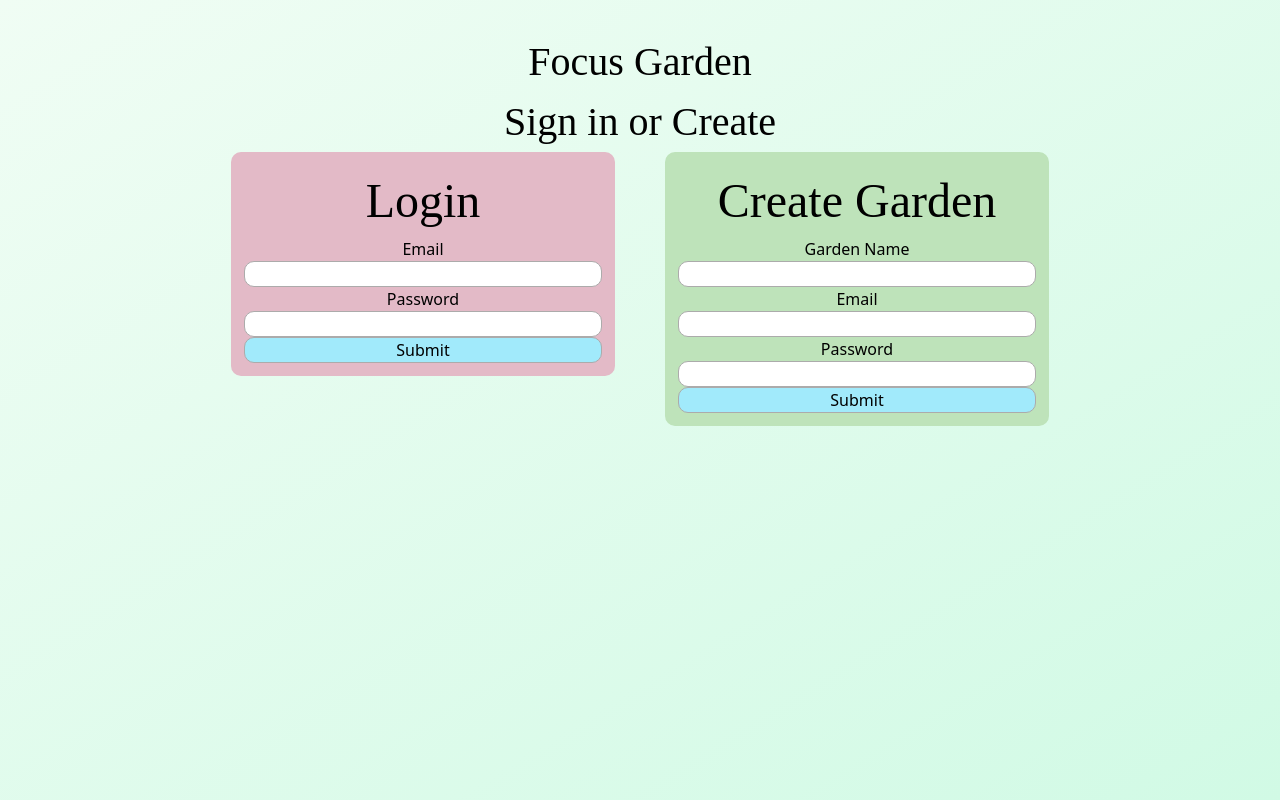
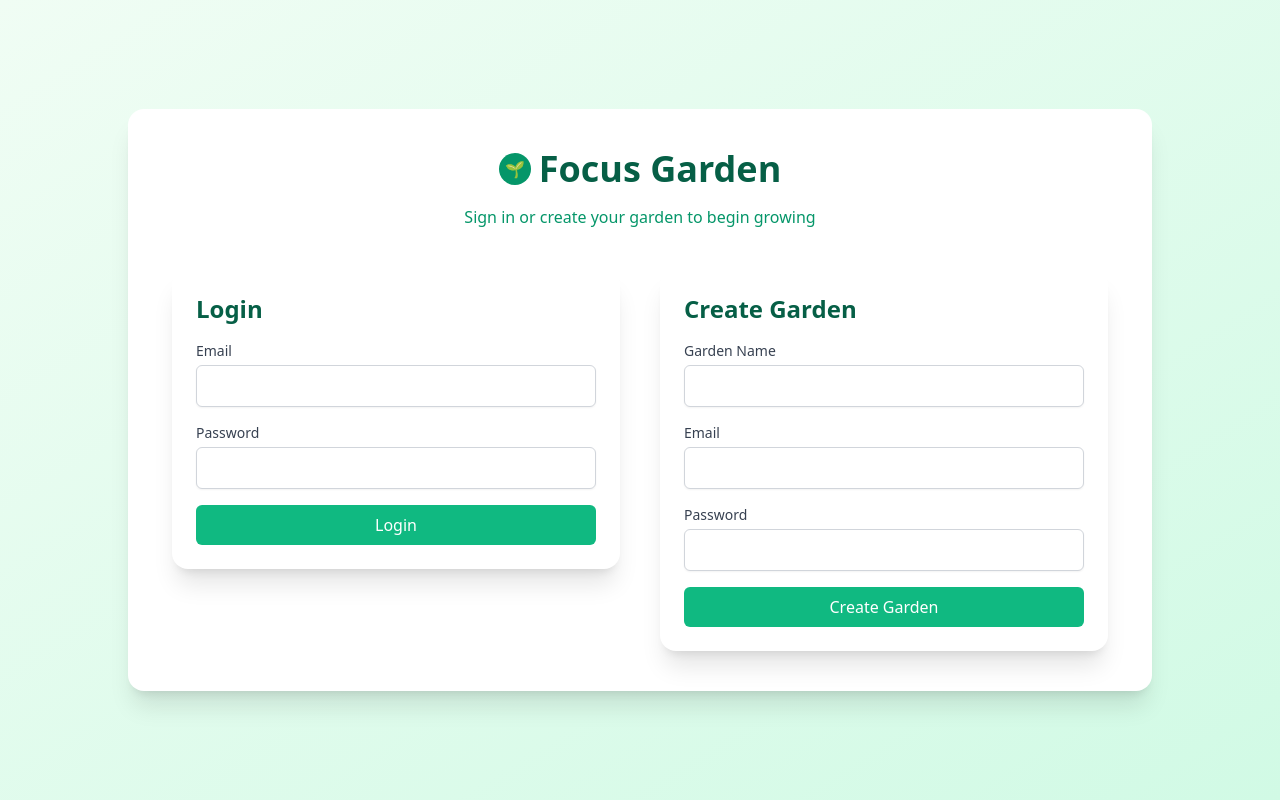
Before and after one commit to notFazal/Grow-Garden, a React (Vite) app in the folder frontend/: page / in a window 1280 px wide. Built offline with nearby package versions, Linux system fonts and the light colour scheme.

Commit message:
The signup page has a better layout similar to that of the garden page

```diff
--- a/frontend/src/LandingPage.css
+++ /dev/null
@@ -1,26 +0,0 @@
-/* LandingPage.css */
-.header {
-	text-align: center;
-	color: rgb(0, 0, 0);
-	font-family: serif;
-	font-size: 40px;
-  }
-  .scaling {
-	transform: scale(1,1);
-	height: 5vh;
-
-  }
-.loginSignUp {
-	height: 50vh;
-	justify-content: center;
-	display: flex;
-	flex-direction: row;
-	gap: 50px;
-}
-.main {
-	width: 100%;
-	height: 100vh;
-	box-sizing: border-box;
-	background-color: #000000;
-	position: absolute;
-}
--- a/frontend/src/LandingPage.tsx
+++ b/frontend/src/LandingPage.tsx
@@ -1,19 +1,26 @@
-// LandingPage.tsx
-import './LandingPage.css';
 import SignUp from './components/SignUp.tsx';
 import Login from './components/Login.tsx';
 
 const LandingPage: React.FC = () => {
 	return (
-        <div className="min-h-screen bg-gradient-to-br from-green-50 to-emerald-100 p-8">
-            <div className='scaling'>
-                <div className="header">
-                    <h1>Focus Garden</h1>
-                    <h3>Sign in or Create </h3>
+	<div className="min-h-screen bg-gradient-to-br from-green-50 to-emerald-100 flex items-center justify-center p-8">
+	  <div className="w-full max-w-5xl bg-white rounded-2xl shadow-xl p-10">
+		<header className="mb-10 text-center">
+		  <div className="flex items-center justify-center gap-2 mb-4">
+			<div className="w-8 h-8 bg-emerald-600 rounded-full flex items-center justify-center text-white">
+			  🌱
 			</div>
-                <div className="loginSignUp">
-                    <div><Login /></div>
-                    <div><SignUp /></div>
+			<h1 className="text-4xl font-bold text-emerald-800">Focus Garden</h1>
+		  </div>
+		  <p className="text-emerald-600">Sign in or create your garden to begin growing</p>
+		</header>
+		<div className="grid grid-cols-1 md:grid-cols-2 gap-8">
+		  <div>
+			<Login />
+		  </div>
+		  <div>
+			<SignUp />
+		  </div>
 		</div>
 	  </div>
 	</div>
--- a/frontend/src/components/Login.css
+++ /dev/null
@@ -1,33 +0,0 @@
-/* Login.css */
-.title {
-	text-align: center;
-    width: 30vw;
-    background-color: #CDE5D9;
-    padding: 2vw 1vw;
-    border-radius: 10px 10px 0 0;
-    font-size: 2rem;
-    font-family: serif;
-}
-p {
-	text-align: center;
-    font-size: 3rem;
-    font-family: serif;
-	border-radius: 10px 10px 10px 10px;
-}
-.Login {
-    text-align: center;
-    display: flex;
-    flex-direction: column;
-    margin: auto;
-    width: 30vw;
-    padding: 1vw 1vw;
-    background-color: #e3bac7;
-    border-radius: 10px 10px 10px 10px;
-}
-input {
-    border: 1px solid rgb(172, 171, 171);
-    border-radius: 10px;
-    padding: 1vw 1vw;
-    outline: none;
-    margin: 5px;
-}
--- a/frontend/src/components/Login.tsx
+++ b/frontend/src/components/Login.tsx
@@ -5,7 +5,6 @@ import { useForm, SubmitHandler } from "react-hook-form";
 import { useNavigate } from 'react-router-dom';
 import { signInWithEmailAndPassword } from "firebase/auth";
 import { auth } from "./firebase.ts";
-import "./Login.css";
 
 interface LoginFormInputs {
   email: string;
@@ -35,17 +34,54 @@ function Login() {
   };
 
   return (
-    <>
-      <form className="Login" onSubmit={handleSubmit(onSubmit)}>
-        <p>Login</p>
-        <h3>Email</h3>
-        <input type="email" {...register("email", { required: true })} />
-        {errors.email && <span style={{ color: "red" }}>*Email* is mandatory</span>}
-        <h3>Password</h3>
-        <input type="password" {...register("password", { required: true })} />
-        <input type="submit" style={{ backgroundColor: "#a1eafb" }} />
-      </form>
-    </>
+	<>
+	  <form
+		onSubmit={handleSubmit(onSubmit)}
+		className="bg-white p-6 rounded-2xl shadow-xl space-y-4 w-full max-w-md mx-auto"
+	  >
+		<h2 className="text-2xl font-semibold text-emerald-800">Login</h2>
+
+		{/* Email */}
+		<div>
+		  <label htmlFor="email" className="block text-sm font-medium text-gray-700">
+			Email
+		  </label>
+		  <input
+			id="email"
+			type="email"
+			{...register("email", { required: true })}
+			className="mt-1 block w-full border border-gray-300 rounded-md p-2 shadow-sm focus:outline-none focus:ring-emerald-500 focus:border-emerald-500"
+		  />
+		  {errors.email && (
+			<span className="text-sm text-red-500 mt-1 block">*Email* is mandatory</span>
+		  )}
+		</div>
+
+		{/* Password */}
+		<div>
+		  <label htmlFor="password" className="block text-sm font-medium text-gray-700">
+			Password
+		  </label>
+		  <input
+			id="password"
+			type="password"
+			{...register("password", { required: true })}
+			className="mt-1 block w-full border border-gray-300 rounded-md p-2 shadow-sm focus:outline-none focus:ring-emerald-500 focus:border-emerald-500"
+		  />
+		  {errors.password && (
+			<span className="text-sm text-red-500 mt-1 block">*Password* is mandatory</span>
+		  )}
+		</div>
+
+		{/* Submit */}
+		<button
+		  type="submit"
+		  className="w-full bg-emerald-500 hover:bg-emerald-600 text-white font-medium py-2 px-4 rounded-md transition-colors"
+		>
+		  Login
+		</button>
+	  </form>
+	</>
   );
 }
 
--- a/frontend/src/components/SignUp.css
+++ /dev/null
@@ -1,18 +0,0 @@
-/* SignUp.css */
-.SignUp {
-    text-align: center;
-    display: flex;
-    flex-direction: column;
-    margin: auto;
-    width: 30vw;
-    padding: 1vw 1vw;
-    background-color: #BEE3BA;
-    border-radius: 10px 10px 10px 10px;
-}
-input {
-    border: 1px solid rgb(172, 171, 171);
-    border-radius: 10px;
-    padding: 1vw 1vw;
-    outline: none;
-    margin: 5px;
-}
--- a/frontend/src/components/SignUp.tsx
+++ b/frontend/src/components/SignUp.tsx
@@ -5,7 +5,6 @@ import { createUserWithEmailAndPassword, updateProfile } from "firebase/auth";
 import { auth } from "./firebase.ts";
 import { getFirestore, doc, setDoc } from "firebase/firestore";
 import { useNavigate } from "react-router-dom";
-import "./SignUp.css";
 
 interface FormData {
   name: string;
@@ -54,21 +53,67 @@ function getWeekNumber(date: Date) {
   return Math.ceil((pastDaysOfYear + firstDayOfYear.getDay() + 1) / 7);
 }
 
-  return (
-    <>
-      <form className="SignUp" onSubmit={handleSubmit(onSubmit)}>
-        <p>Create Garden</p>
-        <h3>Garden Name</h3>
-        <input type="text" {...register("name")} />
-        <h3>Email</h3>
-        <input type="email" {...register("email", { required: true })} />
-        {errors.email && <span style={{ color: "red" }}>*Email* is mandatory</span>}
-        <h3>Password</h3>
-        <input type="password" {...register("password", { required: true })} />
-        <input type="submit" style={{ backgroundColor: "#a1eafb" }} />
-      </form>
-    </>
+return (
+	<>
+	  <form
+		className="bg-white p-6 rounded-2xl shadow-xl space-y-4 w-full max-w-md mx-auto"
+		onSubmit={handleSubmit(onSubmit)}
+	  >
+		<h2 className="text-2xl font-semibold text-emerald-800">Create Garden</h2>
+
+		{/* Garden Name */}
+		<div>
+		  <label htmlFor="name" className="block text-sm font-medium text-gray-700">
+			Garden Name
+		  </label>
+		  <input
+			id="name"
+			type="text"
+			{...register("name")}
+			className="mt-1 block w-full border border-gray-300 rounded-md p-2 shadow-sm focus:outline-none focus:ring-emerald-500 focus:border-emerald-500"
+		  />
+		</div>
+
+		{/* Email */}
+		<div>
+		  <label htmlFor="email" className="block text-sm font-medium text-gray-700">
+			Email
+		  </label>
+		  <input
+			id="email"
+			type="email"
+			{...register("email", { required: true })}
+			className="mt-1 block w-full border border-gray-300 rounded-md p-2 shadow-sm focus:outline-none focus:ring-emerald-500 focus:border-emerald-500"
+		  />
+		  {errors.email && (
+			<span className="text-sm text-red-500 mt-1 block">*Email* is mandatory</span>
+		  )}
+		</div>
+
+		{/* Password */}
+		<div>
+		  <label htmlFor="password" className="block text-sm font-medium text-gray-700">
+			Password
+		  </label>
+		  <input
+			id="password"
+			type="password"
+			{...register("password", { required: true })}
+			className="mt-1 block w-full border border-gray-300 rounded-md p-2 shadow-sm focus:outline-none focus:ring-emerald-500 focus:border-emerald-500"
+		  />
+		</div>
+
+		{/* Submit */}
+		<button
+		  type="submit"
+		  className="w-full bg-emerald-500 hover:bg-emerald-600 text-white font-medium py-2 px-4 rounded-md transition-colors"
+		>
+		  Create Garden
+		</button>
+	  </form>
+	</>
   );
+
 }
 
 export default SignUp;
```
Lines whose indentation alone changed are shown as unchanged.
